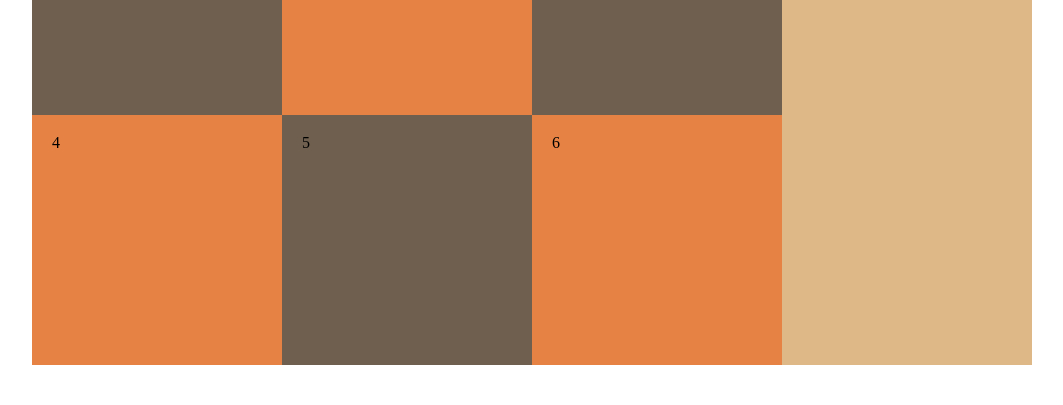
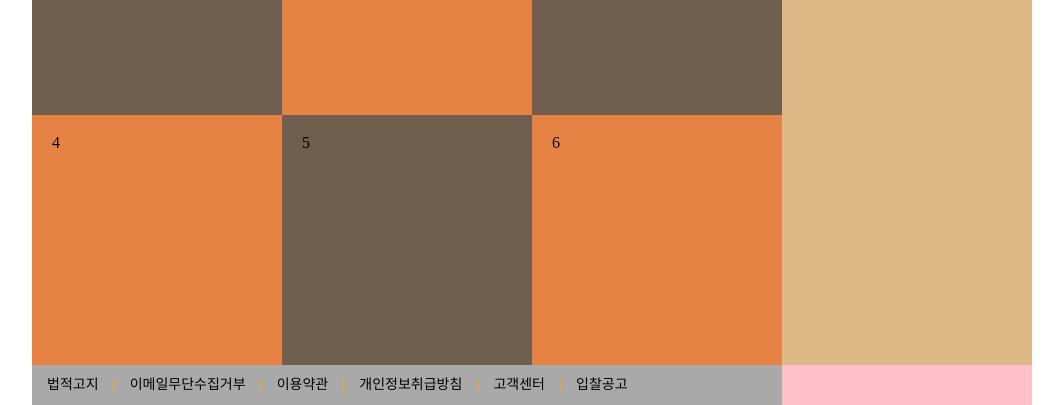
Before and after one commit to re8code/web102, a plain HTML site: page about.html in a window 1280 px wide. Shown: the part 665-1070 px from the top of the page, without its empty margins (108-1171 px from the left). Before the commit the page ends 1030 px from the top, so only its background shows below. Drawn offline with nearby package versions, Linux system fonts and the light colour scheme.

Commit message:
#footer clear

```diff
--- a/about.css
+++ b/about.css
@@ -43,3 +43,27 @@ h1 {
 #box_all .box:nth-child(2n+1) {
   background-color: #6e5f4e;
 }
+/* footer **********************************************************/
+#footer .fleft {
+  width: 750px;
+  background-color: darkgray;
+  float: left;
+}
+#footer .fleft ul {
+  height: 40px;
+  padding-left: 10px;
+}
+#footer .fleft ul li {
+  display: inline-block;
+  font-size: 14px; line-height: 40px;
+  margin: 0 5px;
+}
+#footer .fleft ul li:nth-child(2n) {
+  font-weight: 900;
+  color: orange;
+}
+#footer .fright {
+  width: 250px; height: 40px;
+  background-color: pink;
+  float: left;
+}
--- a/about.html
+++ b/about.html
@@ -44,6 +44,26 @@
       <div class="right" style="box-sizing: border-box; padding: 20px;">7</div>
     </div>
   </div>
+  <div id="footer">
+    <div class="inner">
+      <div class="fleft">
+        <ul>
+          <li>법적고지</li>
+          <li>|</li>
+          <li>이메일무단수집거부</li>
+          <li>|</li>
+          <li>이용약관</li>
+          <li>|</li>
+          <li>개인정보취급방침</li>
+          <li>|</li>
+          <li>고객센터</li>
+          <li>|</li>
+          <li>입찰공고</li>
+        </ul>
+      </div>
+      <div class="fright"></div>
+    </div>
+  </div>
 </body>
 
 </html>
```
